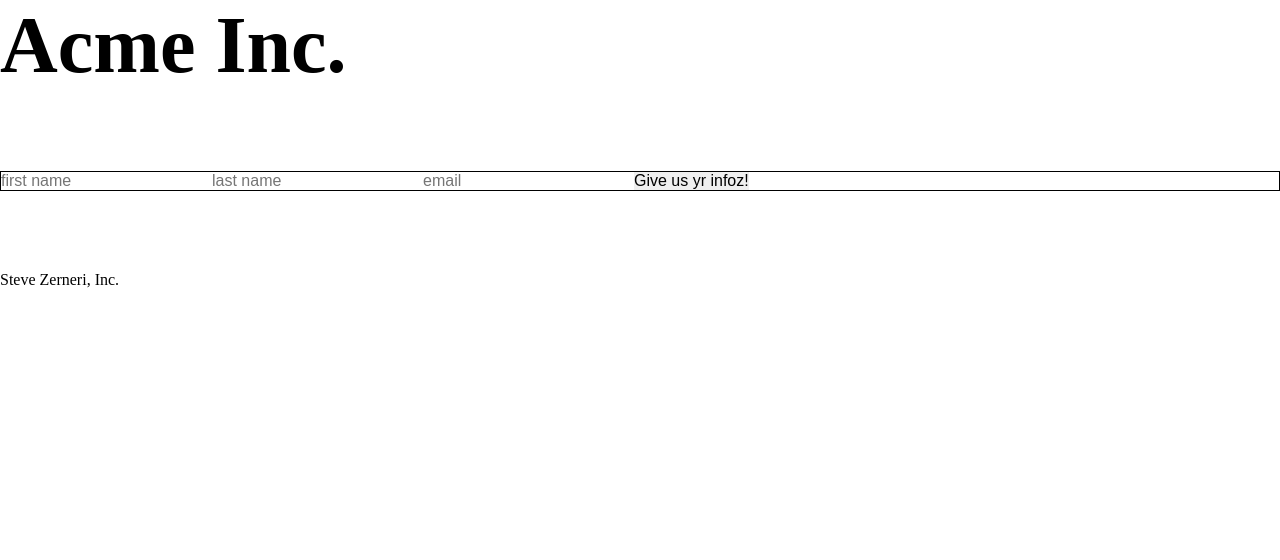
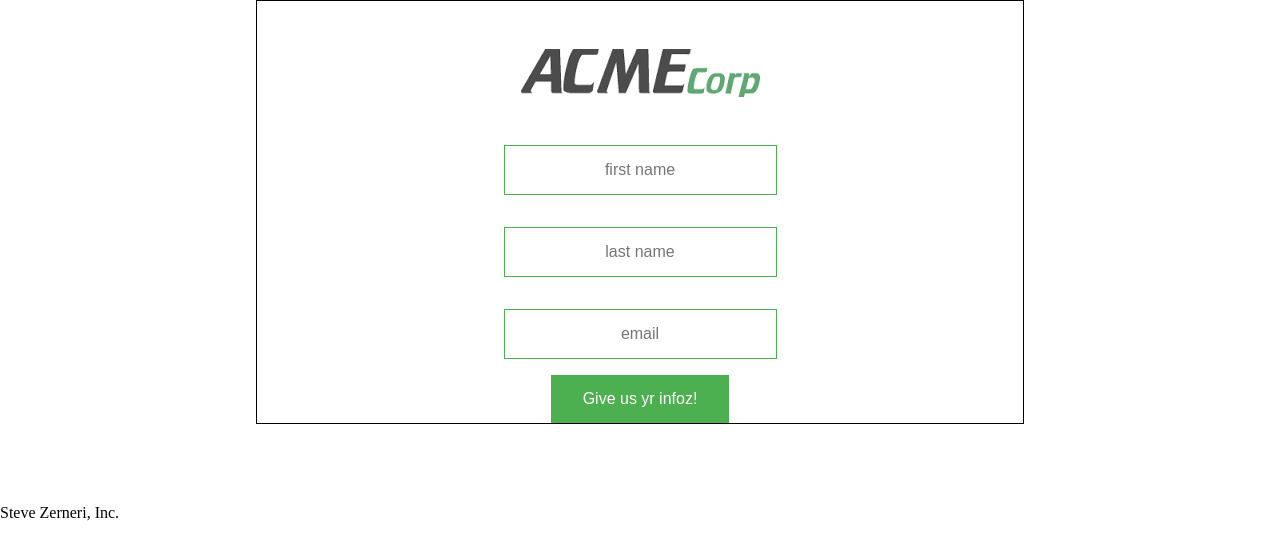
Before and after one commit to sjzerneri/angular-directive-signup-form, a plain HTML site: page index.html in a window 1280 px wide. Drawn offline with nearby package versions, Linux system fonts and the light colour scheme.

Commit message:
first commit

```diff
--- a/index.html
+++ b/index.html
@@ -1,5 +1,5 @@
 <!DOCTYPE html>
-<html lang="en" ng-app="myApp">
+<html lang="en">
 
 <head>
     <meta charset="UTF-8">
@@ -9,11 +9,7 @@
     <link rel="stylesheet" href="./main.css">
 </head>
 
-<body>
-
-    <header>
-        <h1> Acme Inc. </h1>
-    </header>
+<body ng-app="myApp">
 
     <section>
         <opt-in>
--- a/main.css
+++ b/main.css
@@ -42,6 +42,34 @@ h1 {
     margin-bottom: 5rem;
 }
 
+button {
+    background-color: #4CAF50;
+    /* Green */
+    border: none;
+    color: white;
+    padding: 15px 32px;
+    text-align: center;
+    text-decoration: none;
+    display: inline-block;
+    font-size: 16px;
+}
+
+form {
+    text-align: center;
+    margin: 0 auto;
+}
+
+input {
+    display: block;
+    border: 1px solid #4CAF50;
+    text-align: center;
+    font-size: 16px;
+    padding: 15px 32px;
+    margin: 0 auto;
+    margin-top: 2rem;
+    margin-bottom: 1rem;
+}
+
 
 /* -------------------------------------
 Header styles (Main Module)
@@ -55,11 +83,24 @@ Content styles (Main Module)
 */
 
 .opt-in {
-    border: 1px solid black;
+    margin: 0 auto;
 }
 
 .opt-in-form {
     border: 1px solid black;
+    width: 60%;
+    margin: 0 auto;
+}
+
+.brand-logo {
+    text-align: center;
+    height: 3rem;
+    margin-top: 3rem;
+    margin-bottom: 3rem;
+    background-image: url(acme-logo.png);
+    background-repeat: no-repeat;
+    background-position: 50% 50%;
+    display: block;
 }
 
 
--- a/opt-in-template.html
+++ b/opt-in-template.html
@@ -1,4 +1,5 @@
 <div class="opt-in-form">
+    <div ng-transclude></div>
     <form>
         <input placeholder="first name" />
         <input placeholder="last name" />
```
Also changed, not shown: acme-logo.png (added).
